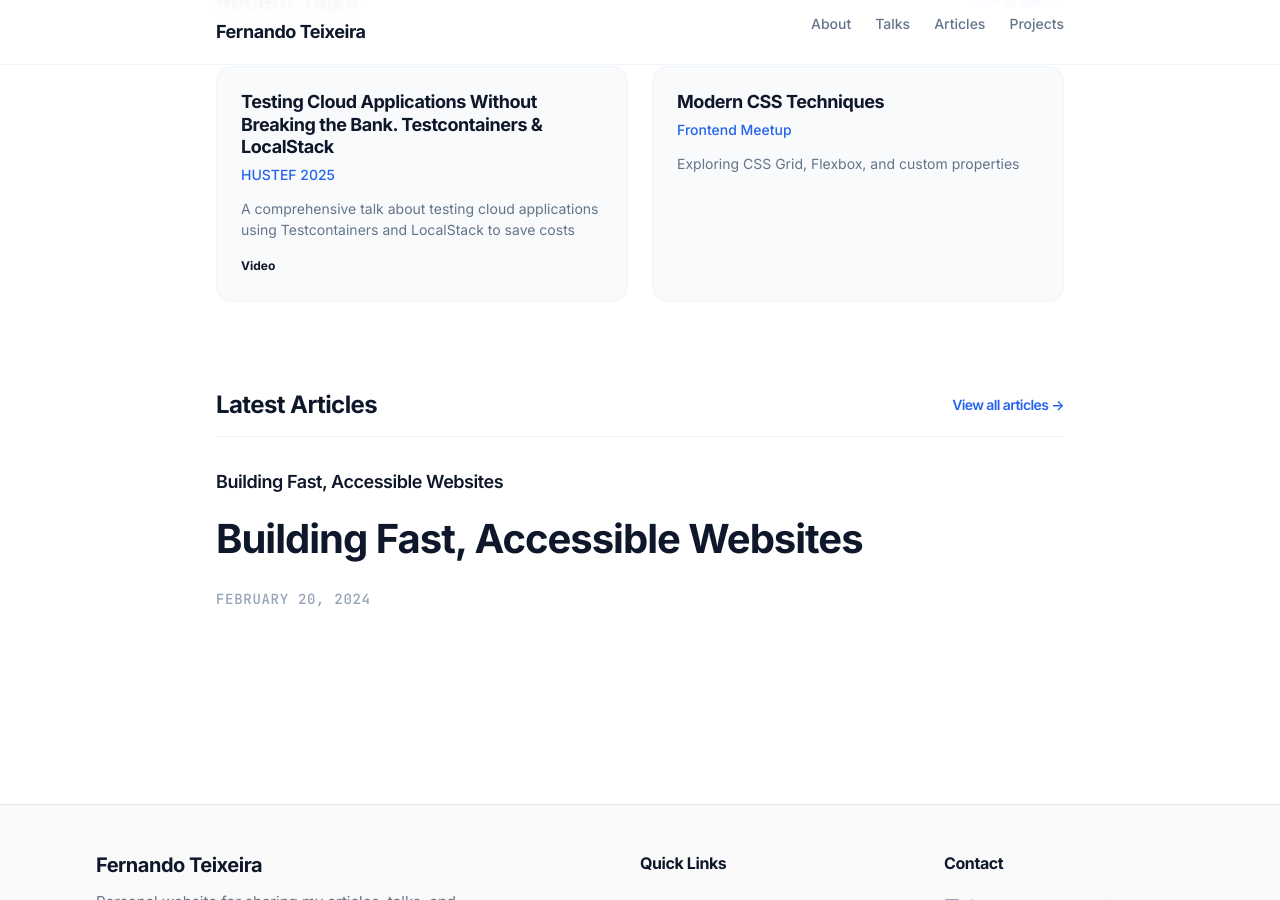
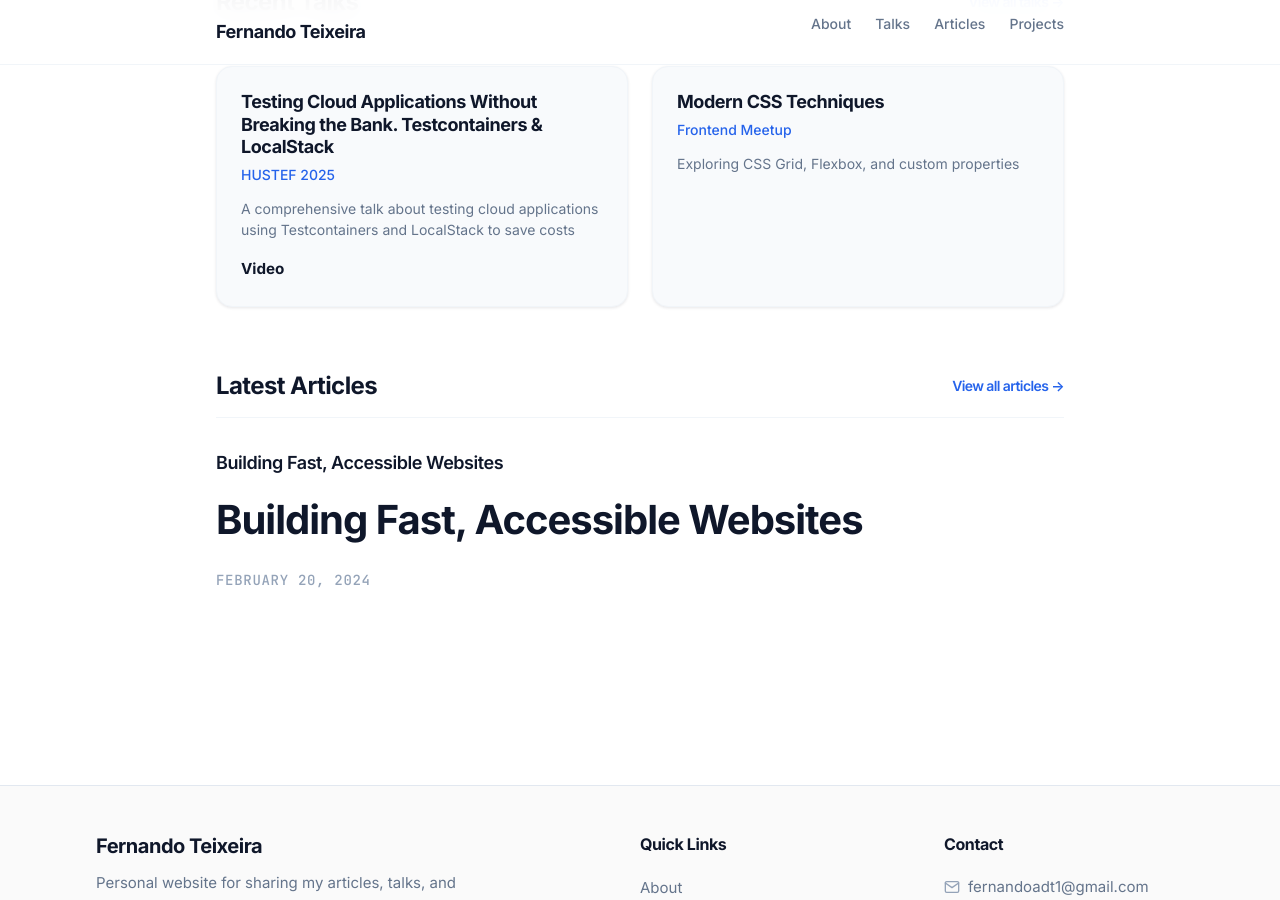
Before and after one commit to teixeira-fernando/teixeira-fernando.github.io, a Jekyll site: the page built from index.md, in a window 1280 px wide and 900 px high, scrolled down 505 px. Built offline with Jekyll 4.4.1, drawn with Linux system fonts in a browser that asks for light colours.

Commit message:
improved description page

```diff
--- a/_layouts/default.html
+++ b/_layouts/default.html
@@ -6,6 +6,11 @@
 
     <main class="page-content">
       <div class="wrapper">
+        {% if page.collection == 'talks' %}
+          <a href="{{ '/talks' | relative_url }}" class="back-link">Back to all Talks</a>
+        {% elsif page.collection == 'articles' %}
+          <a href="{{ '/articles' | relative_url }}" class="back-link">Back to all Articles</a>
+        {% endif %}
         {{ content }}
       </div>
     </main>
--- a/assets/css/main.css
+++ b/assets/css/main.css
@@ -617,6 +617,33 @@
   content: ' →';
 }
 
+.back-link {
+  display: inline-block;
+  margin-top: 0;
+  margin-bottom: 1.5rem;
+  font-weight: 600;
+  font-size: 0.875rem;
+  padding: 0;
+  background-color: transparent;
+  border: none;
+  border-radius: 0;
+  color: #2563eb;
+  transition: color 0.2s ease;
+  text-decoration: none;
+}
+
+.back-link:hover {
+  color: #1d4ed8;
+  background-color: transparent;
+  transform: none;
+  box-shadow: none;
+  border-bottom-color: transparent;
+}
+
+.back-link::before {
+  content: '← ';
+}
+
 /* Article/Talk/Project specific styles */
 .article-tags,
 .talk-meta,
@@ -638,17 +665,58 @@
 }
 
 /* Talks card styling */
+.talks-list {
+  display: flex;
+  flex-direction: column;
+  gap: 1.5rem;
+}
+
 .talk-card {
   background-color: #f8fafc;
   border: 1px solid #f1f5f9;
   border-radius: 1rem;
   padding: 1.5rem;
-  margin-bottom: 1.5rem;
-  transition: border-color 0.2s ease;
+  margin-bottom: 0;
+  position: relative;
+  transition: transform 0.2s ease, box-shadow 0.2s ease, border-color 0.2s ease;
+  box-shadow: 0 1px 3px rgba(15, 23, 42, 0.1);
 }
 
 .talk-card:hover {
   border-color: #bfdbfe;
+  transform: translateY(-2px);
+  box-shadow: 0 4px 12px rgba(15, 23, 42, 0.15);
+}
+
+.talk-card-overlay-link {
+  display: block;
+  position: absolute;
+  inset: 0;
+  border-radius: inherit;
+  z-index: 1;
+  text-decoration: none;
+  color: inherit;
+}
+
+.talk-card-header,
+.talk-description {
+  position: relative;
+  z-index: 0;
+}
+
+.talk-card-title-row {
+  display: flex;
+  flex-wrap: wrap;
+  justify-content: space-between;
+  align-items: baseline;
+  gap: 0.5rem;
+}
+
+.talk-card-title {
+  font-size: 1.5rem;
+  font-weight: 700;
+  margin: 0;
+  color: #0f172a;
 }
 
 .talk-card h3 {
@@ -677,11 +745,13 @@
   display: flex;
   gap: 1rem;
   margin-top: 1rem;
+  position: relative;
+  z-index: 2;
 }
 
 .talk-links a {
   color: #0f172a;
-  font-size: 0.75rem;
+  font-size: 0.95rem;
   font-weight: 700;
   text-decoration: none;
   transition: color 0.2s ease;
```
Also changed, not shown: talks.md (+23 -14 lines).
